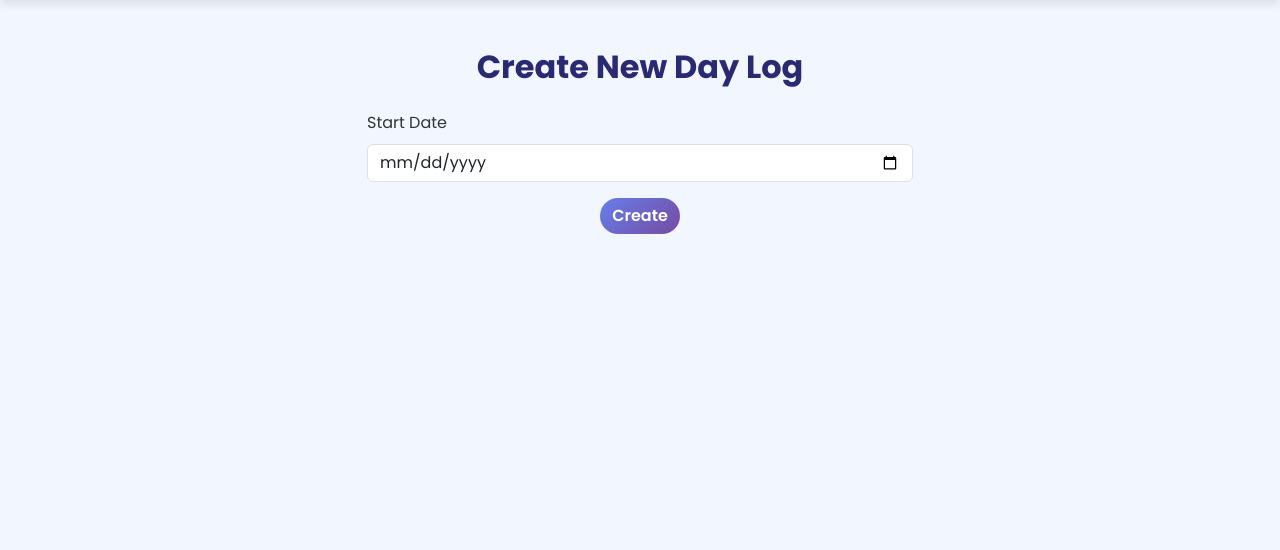
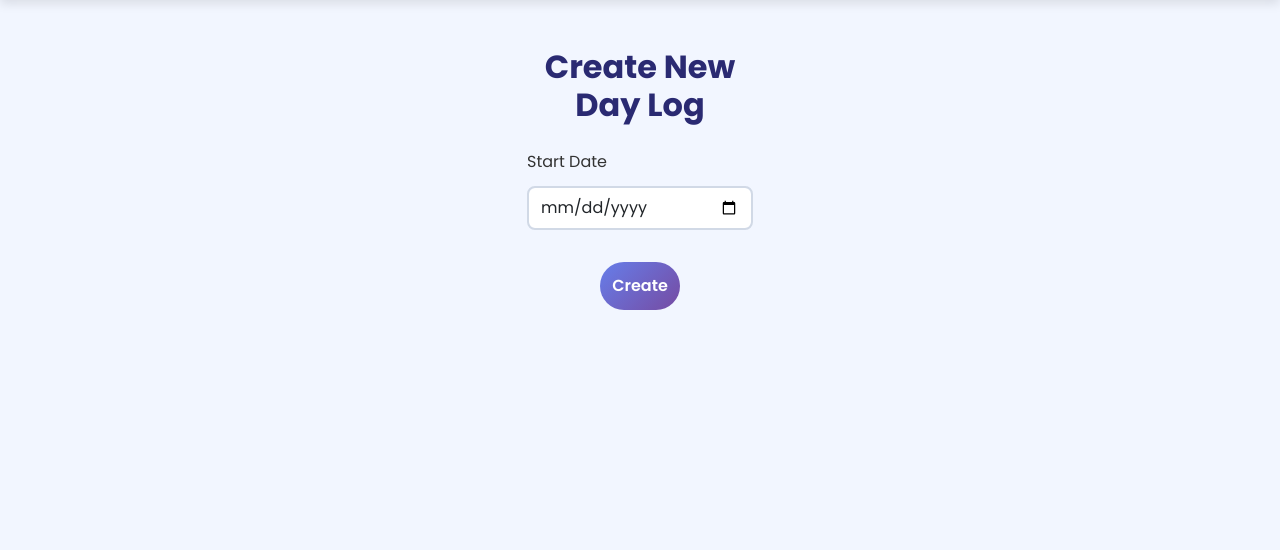
Before and after one commit to TheRealMcCall/daily_driver_log, a Django app: page /daylog/new/ in a window 1280 px wide. Shown: the part 58-608 px from the top of the page. Run offline with Django 5.2, Linux system fonts and the light colour scheme; the visitor is signed in with stand-in values (Sample User, id 1); data that the repository does not hold is empty.

Commit message:
Style: Change to forms styling to tidy up and make more consistent

```diff
--- a/daily_driver_log/settings.py
+++ b/daily_driver_log/settings.py
@@ -116,7 +116,7 @@ AUTH_PASSWORD_VALIDATORS = [
 
 ACCOUNT_EMAIL_VERIFICATION = 'none'
 
-ACCOUNT_LOGIN_METHODS = {"username", "email"}
+ACCOUNT_AUTHENTICATION_METHOD = 'username'
 
 ACCOUNT_SIGNUP_FIELDS = [
     "username*",
--- a/logger/forms.py
+++ b/logger/forms.py
@@ -41,6 +41,10 @@ class CustomSignupForm(SignupForm):
     last_name = forms.CharField(
         max_length=30, label='Last Name', required=True
         )
+
+    def __init__(self, *args, **kwargs):
+        super().__init__(*args, **kwargs)
+        self.fields['password2'].label = "Confirm Password"
 
     def save(self, request):
         user = super().save(request)
--- a/logger/templates/logger/daylog_form.html
+++ b/logger/templates/logger/daylog_form.html
@@ -3,8 +3,8 @@
 
 {% block content %}
 
-<div class="container mt-5">
-  <div class="row justify-content-center">
+<div class="container form-container mt-5 ">
+  <div class="row justify-content-center ">
     <div class="col-12 col-sm-10 col-md-8 col-lg-6">
       <h2 class="text-center mb-4">Create New Day Log</h2>
       <form method="post" id="daylog-form">
--- a/static/css/style.css
+++ b/static/css/style.css
@@ -44,6 +44,49 @@ h3 {
     text-decoration: underline;
 }
 
+/* Form styling*/
+.form-container {
+    max-width: 500px;
+    margin-left: auto;
+    margin-right: auto;
+}
+
+/* Headings inside form container */
+.form-container h2.text-center {
+    font-weight: 700;
+    color: #2a2a72;
+}
+
+/* Form layout improvements */
+.form-container form .mb-3 {
+    display: flex;
+    flex-direction: column;
+    gap: 0.25rem;
+}
+
+/* Input fields */
+.form-container form input {
+    padding: 0.5rem 0.75rem;
+    border: 2px solid #d1d9e6;
+    border-radius: 0.5rem;
+    font-size: 1rem;
+    transition: border-color 0.3s ease-in-out;
+}
+
+/* styling of selected field */
+.form-container form input:focus {
+    border-color: #4facfe;
+    outline: none;
+    box-shadow: 0 0 4px rgba(79, 172, 254, 0.4);
+}
+
+/* Submit button */
+.form-container form .btn-primary {
+    margin-top: 1rem;
+    padding: 0.75rem;
+    font-size: 1rem;
+}
+
 /* Footer styling */
 footer {
     background: linear-gradient(90deg, #4facfe 0%, #00f2fe 100%);
--- a/templates/account/signup.html
+++ b/templates/account/signup.html
@@ -1,6 +1,6 @@
 {% extends 'base.html' %}
 {% block content %}
-<div class="container mt-5">
+<div class="container mt-5 form-container">
   <h2 class="text-center mb-4">Register</h2>
 
   {% if form.non_field_errors %}
```
Also changed, not shown: templates/account/login.html (+6 -6 lines).
